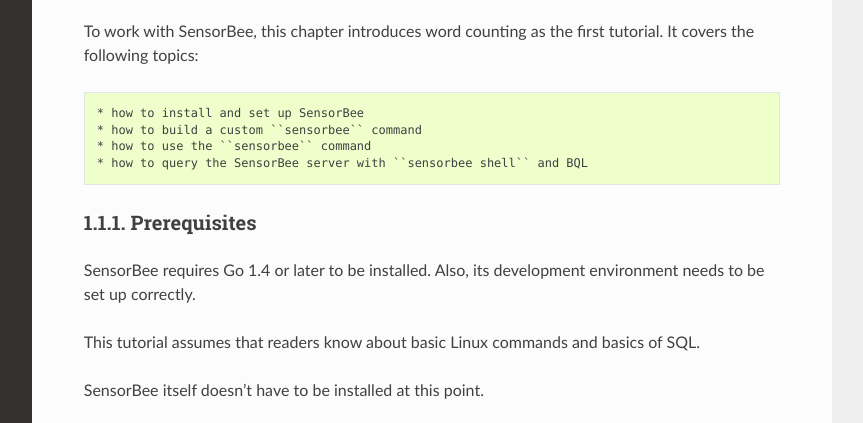
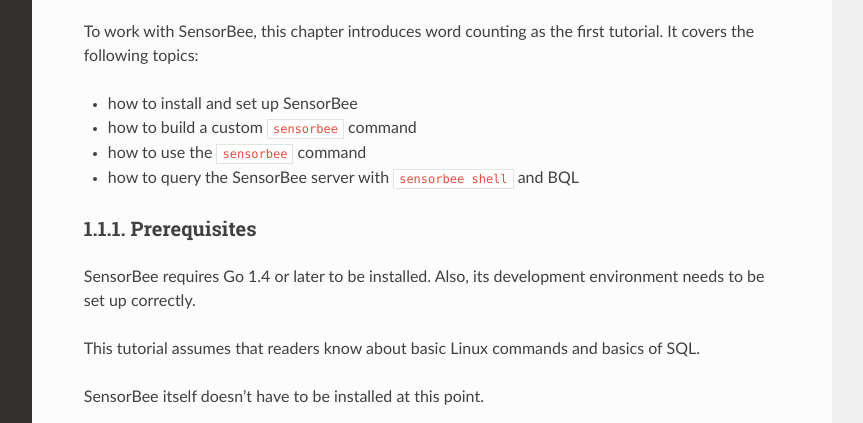
Before and after one commit to sensorbee/docs, a Sphinx documentation site: the page built from source/tutorial.rst, in a window 1280 px wide and 900 px high, cut to the strip 368-791 px from the top of the window. Shown: the whole strip, without its empty margins (268-1131 px from the left). Built offline with Sphinx 7.4.7 and the Read the Docs theme 2.0.0, drawn with Linux system fonts in a browser that asks for light colours.

Commit message:
Remove redundant ':'

```diff
--- a/source/tutorial/getting_started.rst
+++ b/source/tutorial/getting_started.rst
@@ -7,7 +7,7 @@
     Add typical errors on each step and how to handle them
 
 To work with SensorBee, this chapter introduces word counting as the first
-tutorial. It covers the following topics::
+tutorial. It covers the following topics:
 
 * how to install and set up SensorBee
 * how to build a custom ``sensorbee`` command
```
